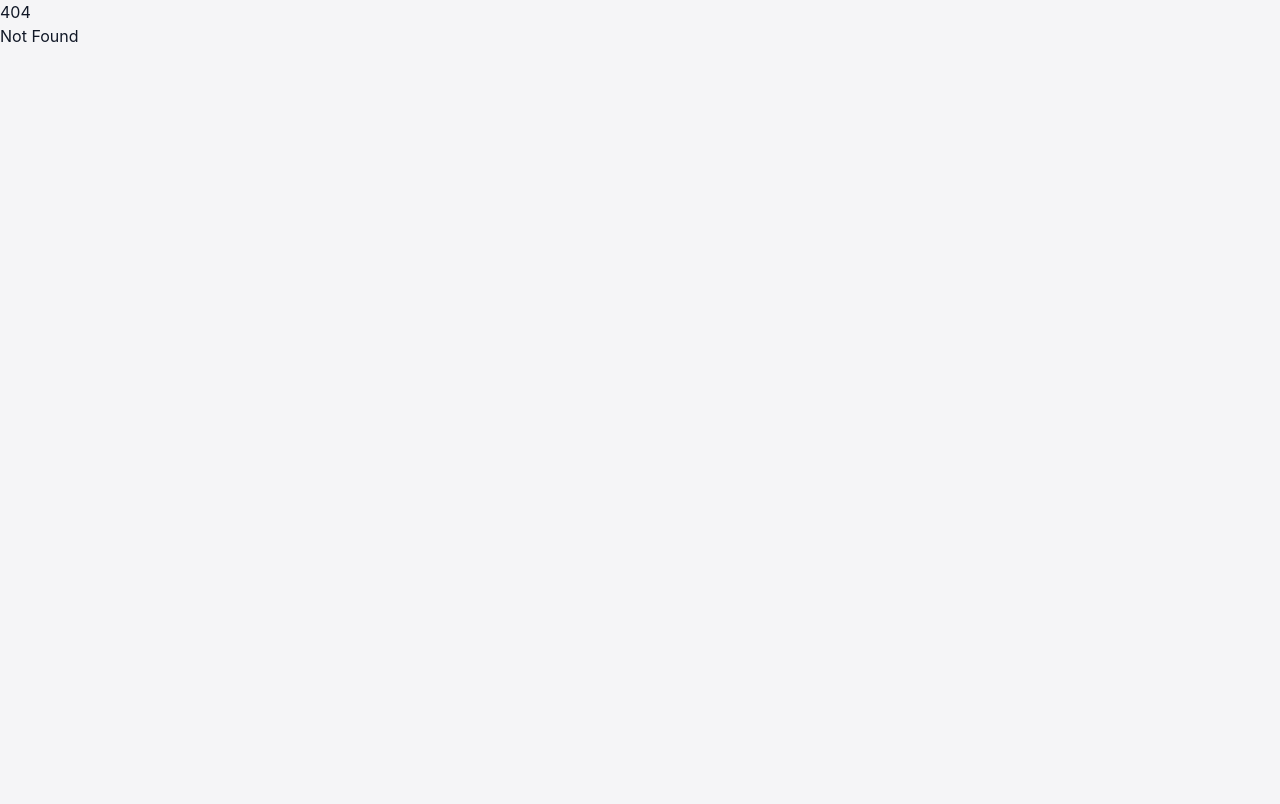
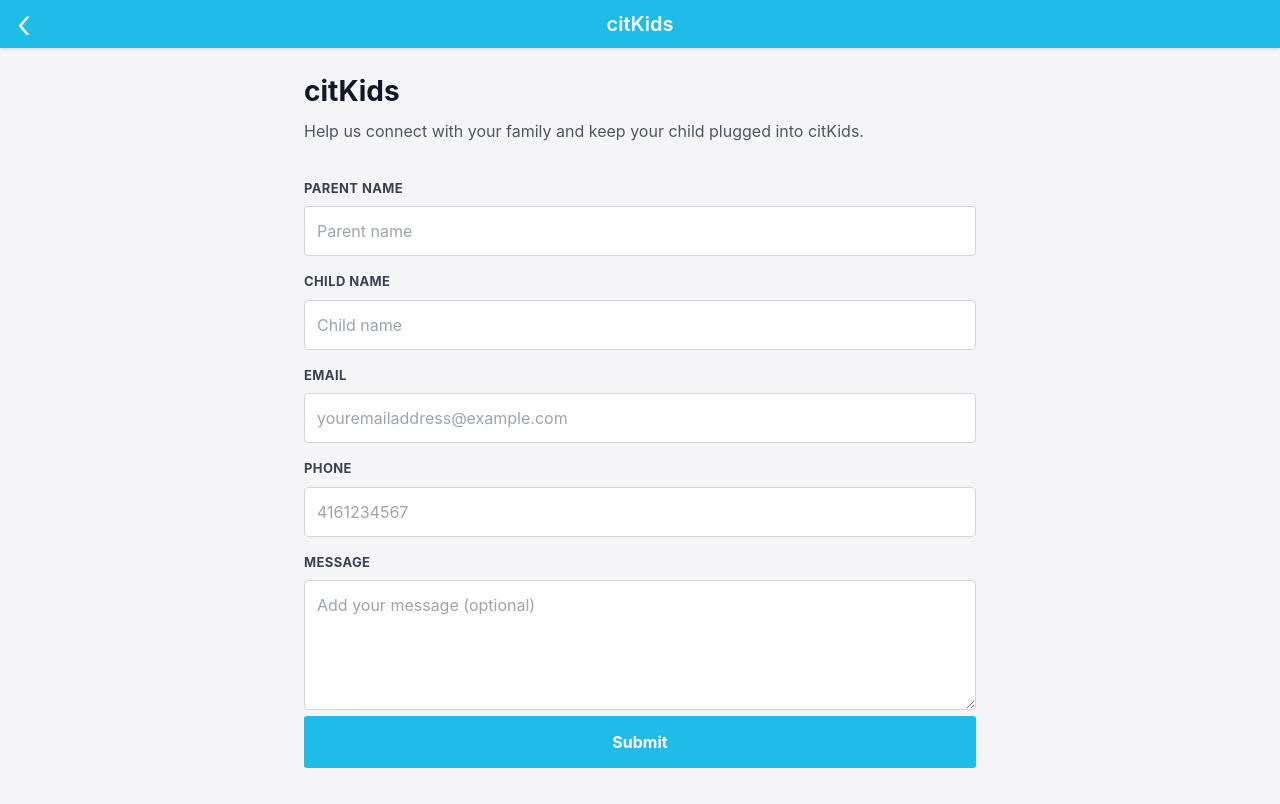
Before and after one commit to davyuu/mycit-svelte, a SvelteKit app: page /kids in a window 1280 px wide. Before the commit this address had no page. Built offline with nearby package versions, Linux system fonts and the light colour scheme.

Commit message:
Add kids signup page

```diff
--- /dev/null
+++ b/src/routes/kids/+page.svelte
@@ -0,0 +1,9 @@
+<script lang="ts">
+	import FormShell from '$lib/components/FormShell.svelte'
+	import SignupForm from '$lib/components/forms/SignupForm.svelte'
+	import { strings, themes } from '$lib/data/content'
+</script>
+
+<FormShell header={strings.kidsHeader} title={strings.kidsHeader} description="Help us connect with your family and keep your child plugged into citKids." color={themes.kids}>
+	<SignupForm type="kids" color={themes.kids} submitLabel="Submit" showParents showKids />
+</FormShell>
```
